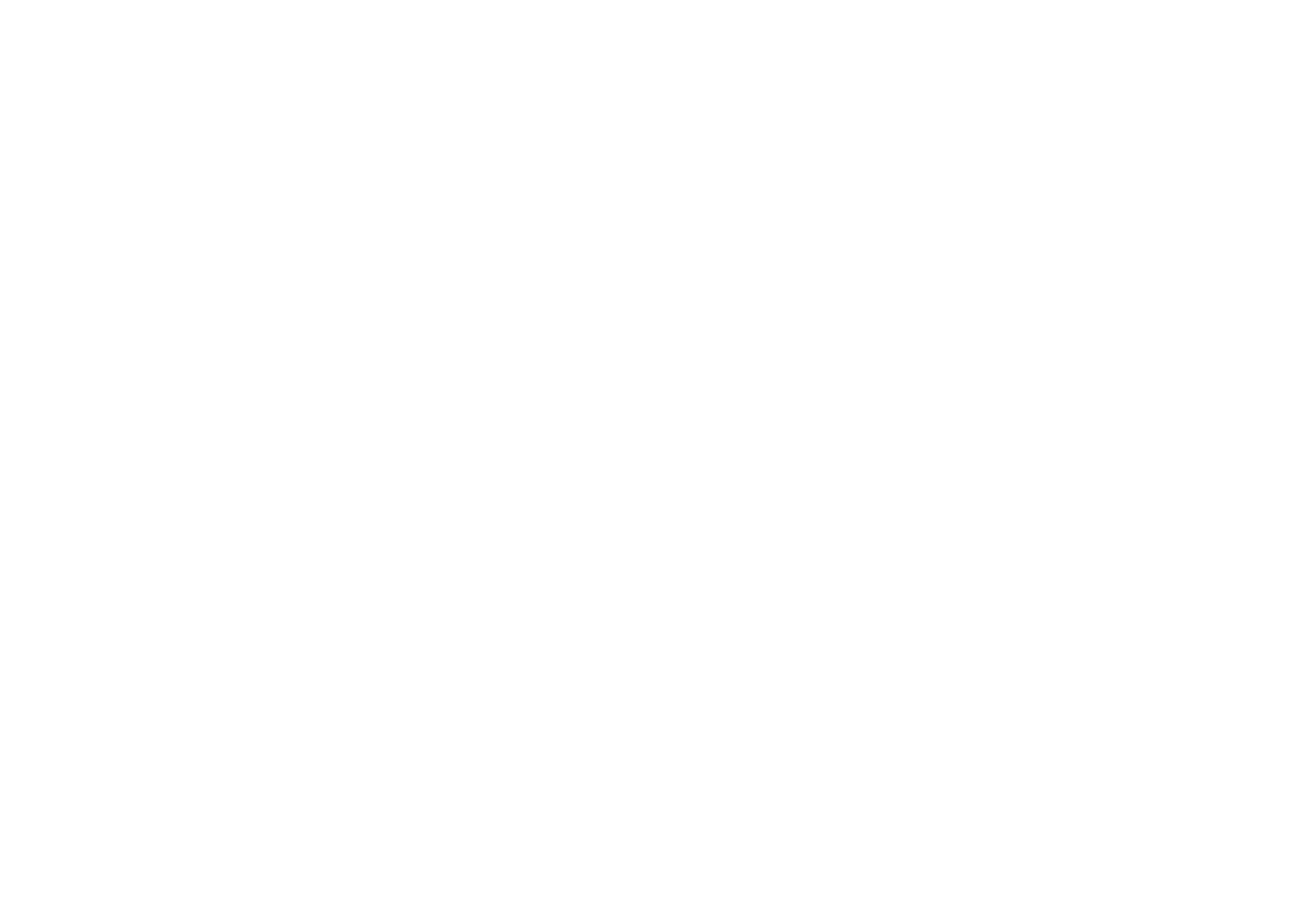
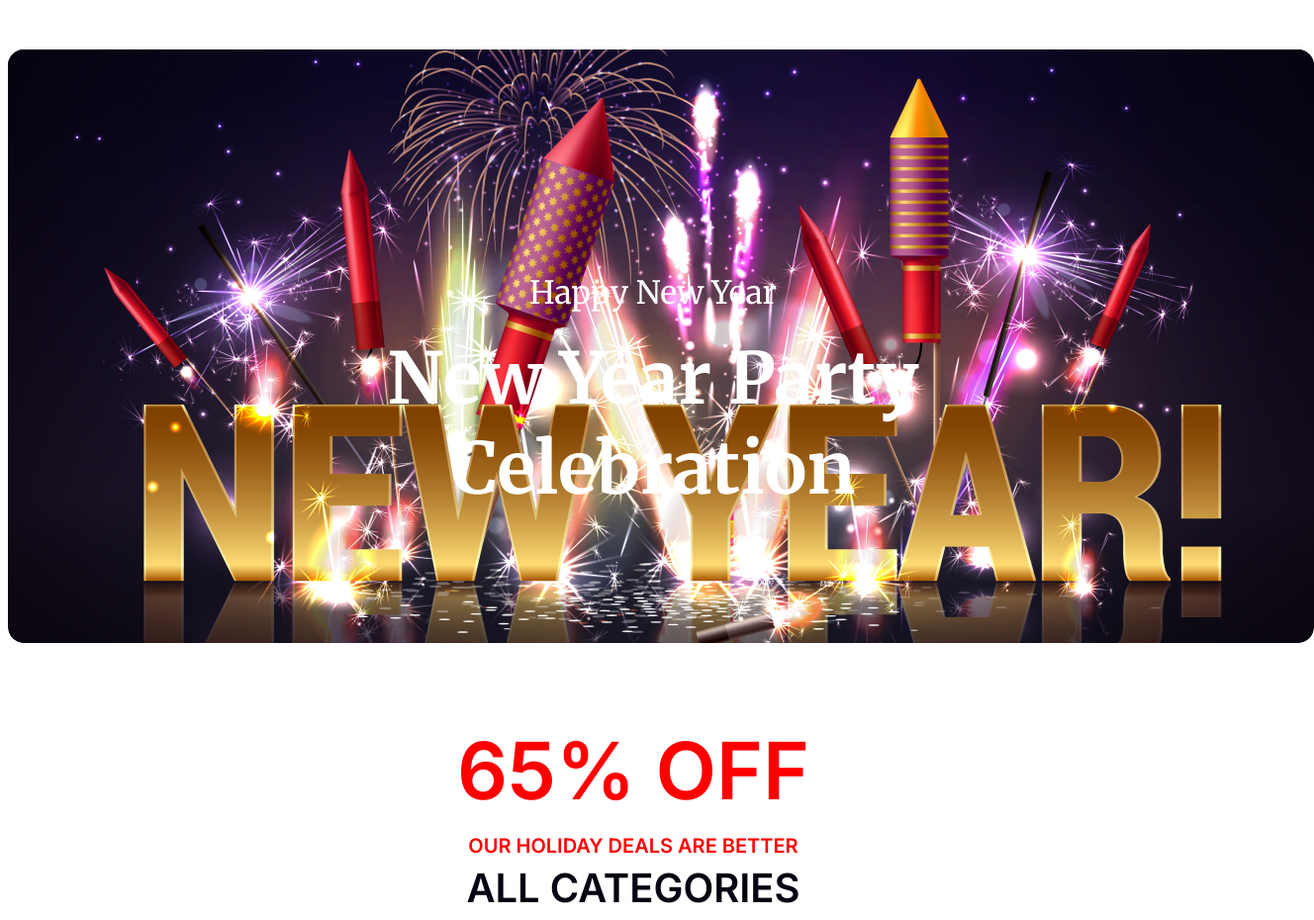
Before and after one commit to Shauaib2580/new-year, a plain HTML site: page index.html in a window 1280 px wide. Shown: the whole page at 99% size, 1328 px wide, since content can reach past the window. Before the commit the page ends 800 px from the top, so only its background shows below. Drawn offline with Linux system fonts and the light colour scheme.

Commit message:
header section

```diff
--- a/index.html
+++ b/index.html
@@ -5,10 +5,40 @@
   <meta charset="UTF-8">
   <meta name="viewport" content="width=device-width, initial-scale=1.0">
   <title>New Year Project</title>
+  <link rel="preconnect" href="https://fonts.googleapis.com">
+  <link rel="preconnect" href="https://fonts.gstatic.com" crossorigin>
+  <link href="https://fonts.googleapis.com/css2?family=Merriweather:wght@400;700;900&display=swap" rel="stylesheet">
+  <link rel="preconnect" href="https://fonts.googleapis.com">
+  <link rel="preconnect" href="https://fonts.gstatic.com" crossorigin>
+  <link href="https://fonts.googleapis.com/css2?family=Inter:wght@600&display=swap" rel="stylesheet">
+  <link rel="stylesheet" href="new css/new.css">
 </head>
 
 <body>
+  <header>
+    <div>
+      <img class="background" src="photo/Banner Image.png" alt="">
+      <div class="font">
+        <ul>
+          <li class="fonts1">Happy New Year</li>
+          <h1>
+            <li class="fonts2">New Year Party</li>
+            <li class="fonts2">Celebration</li>
+          </h1>
+        </ul>
+      </div>
+    </div>
+  </header>
+  <main>
+    <section>
+      <p class="off">65% OFF</p>
+      <p class="deals">OUR HOLIDAY DEALS ARE BETTER</p>
+      <p class="catagory">ALL CATEGORIES</p>
+    </section>
+  </main>
+  <footer>
 
+  </footer>
 </body>
 
 </html>
--- a/new css/new.css
+++ b/new css/new.css
@@ -0,0 +1,64 @@
+/* common style */
+header{
+  font-family: 'Merriweather', serif;
+}
+/* header section Style */
+.font{
+  color: #fff;
+  position:absolute;
+  text-align:center;
+  top: 50%;
+  left: 50%;
+  transform: translate(-50%,-50%);
+}
+.fonts1{
+  font-size: 32px;
+}
+.fonts2{
+  font-size: 72px;
+  max-width: 635px;
+}
+div >ul {
+  list-style: none;
+  text-align: center;
+}
+.background{
+  position: relative;
+  background-position: top center;
+  background-size: cover;
+  background-repeat: no-repeat;
+  width: 1320px;
+  height: 600px;
+  color: rgb(255, 255, 255);
+  display: block;
+  margin: auto;
+  flex-shrink: 0;
+  margin-top: 50px;
+  overflow: hidden;
+  border-radius: 16px;
+  background: linear-gradient(180deg, #070211 0%, rgba(7, 2, 17, 0.00) 100%);
+}
+main{
+  font-family: 'Inter', sans-serif;
+}
+.off{
+  color: #F00;
+  text-align: center;
+  font-size: 80px;
+  margin: 0;
+  padding-top: 80px;
+}
+.deals{
+  color: #F00;
+  text-align: center;
+  margin: 0;
+  font-size: 20px;
+  padding-top: 16px;
+}
+.catagory{
+  color: #070211;
+  margin: 0;
+  text-align: center;
+  font-size: 40px;
+  padding-top: 6px;
+}
```
